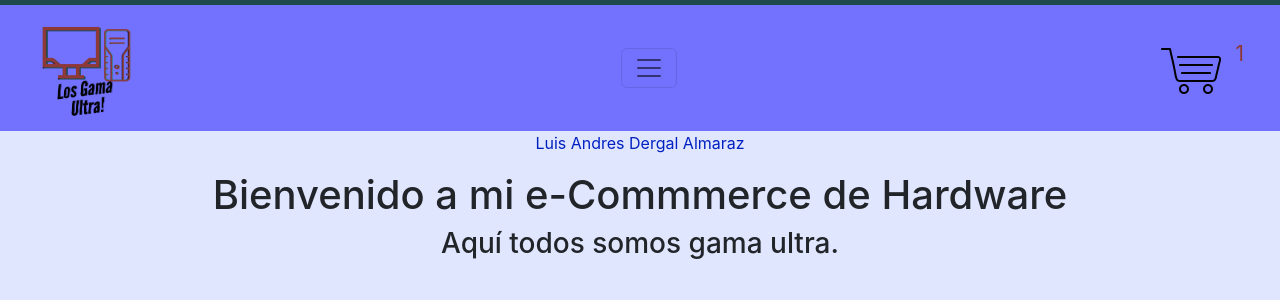
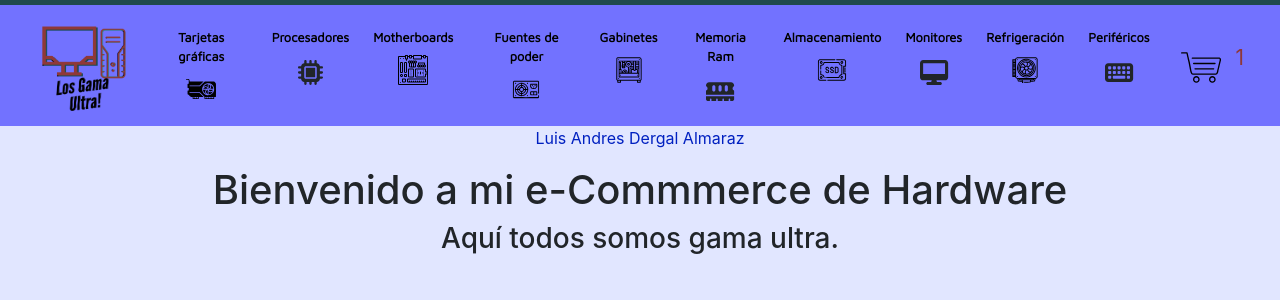
Before and after one commit to luisdergal/eCommerce-Luis-Dergal, a React (Vite) app: page / in a window 1280 px wide. Shown: the top 300 px of the page. Built offline with nearby package versions, Linux system fonts and the light colour scheme.

Commit message:
correccion responsive en laptop de baja resolucion

```diff
--- a/src/App.css
+++ b/src/App.css
@@ -125,8 +125,32 @@ body {
 
   .navLinks li a {
     font-weight: 600;
-    font-size: 1.4rem;
+    font-size: .8rem;
   }
 
+  #logoGU {
+    width: 95px;
+  }
+
+  .iconoCart {
+    width: 40px;
+  }
 
 }
+
+@media screen and (max-width: 1199px) {
+
+  .navLinks li a {
+    font-weight: 600;
+    font-size: 1.1rem;
+  }
+
+  #logoGU {
+    width: 95px;
+  }
+
+  .iconoCart {
+    width: 40px;
+  }
+
+}
--- a/src/components/NavBar/NavBar.jsx
+++ b/src/components/NavBar/NavBar.jsx
@@ -9,7 +9,7 @@ import {faKeyboard} from '@fortawesome/free-solid-svg-icons'
 const NavBar = () => {
   return (
     <header>
-        <nav className="navbar navbar-expand-xxl navbar-custom">
+        <nav className="navbar navbar-expand-xl navbar-custom">
             <div className="container-fluid">
                 <a className="navbar-brand ms-4" id='containerLogo' href="#"><img src="../../../assets/images/losGamaLogo.svg" id='logoGU' alt="LogoMarca" /></a>
                 <button className="navbar-toggler" type="button" data-bs-toggle="collapse" data-bs-target="#navbarText" aria-controls="navbarText" aria-expanded="false" aria-label="Toggle navigation">
@@ -17,43 +17,43 @@ const NavBar = () => {
                 </button>
                 <div className="collapse navbar-collapse" id="navbarText">
                 <ul className="navbar-nav m-auto mb-2 mb-lg-0 navLinks">
-                    <li className="nav-item me-3">
+                    <li className="nav-item me-2">
                     <a className="nav-link" href="#">Tarjetas gráficas</a>
                     <img className='iconos' src="../../../assets/images/tarjeta-grafica.svg" alt="" />
                     </li>
-                    <li className="nav-item me-3">
+                    <li className="nav-item me-2">
                     <a className="nav-link" href="#">Procesadores</a>
                     <span className='iconosFa'><FontAwesomeIcon icon={faMicrochip}/></span>
                     </li>
-                    <li className="nav-item me-3">
+                    <li className="nav-item me-2">
                     <a className="nav-link" href="#">Motherboards</a>
                     <img className='iconos' src="../../../assets/images/motherboard.svg" alt="" />
                     </li>
-                    <li className="nav-item me-3">
+                    <li className="nav-item me-2">
                     <a className="nav-link" href="#">Fuentes de poder</a>
                     <img className='iconos' src="../../../assets/images/power-supply.svg" alt="" />
                     </li>
-                    <li className="nav-item me-3">
+                    <li className="nav-item me-2">
                     <a className="nav-link" href="#">Gabinetes</a>
                     <img className='iconos' src="../../../assets/images/tower-pc.svg" alt="" />
                     </li>
-                    <li className="nav-item me-3">
+                    <li className="nav-item me-2">
                     <a className="nav-link" href="#">Memoria Ram</a>
                     <span className='iconosFa'><FontAwesomeIcon icon={faMemory}/></span>
                     </li>
-                    <li className="nav-item me-3">
+                    <li className="nav-item me-2">
                     <a className="nav-link" href="#">Almacenamiento</a>
                     <img className='iconos' src="../../../assets/images/ssd-drive.svg" alt="" />
                     </li>
-                    <li className="nav-item me-3">
+                    <li className="nav-item me-2">
                     <a className="nav-link" href="#">Monitores</a>
                     <span className='iconosFa'><FontAwesomeIcon icon={faDesktop}/></span>
                     </li>
-                    <li className="nav-item me-3">
+                    <li className="nav-item me-2">
                     <a className="nav-link" href="#">Refrigeración</a>
                     <img className='iconos' src="../../../assets/images/cooler.svg" alt="" />
                     </li>
-                    <li className="nav-item me-3">
+                    <li className="nav-item me-2">
                     <a className="nav-link" href="#">Periféricos</a>
                     <span className='iconosFa'><FontAwesomeIcon icon={faKeyboard}/></span>
                     </li>
```
